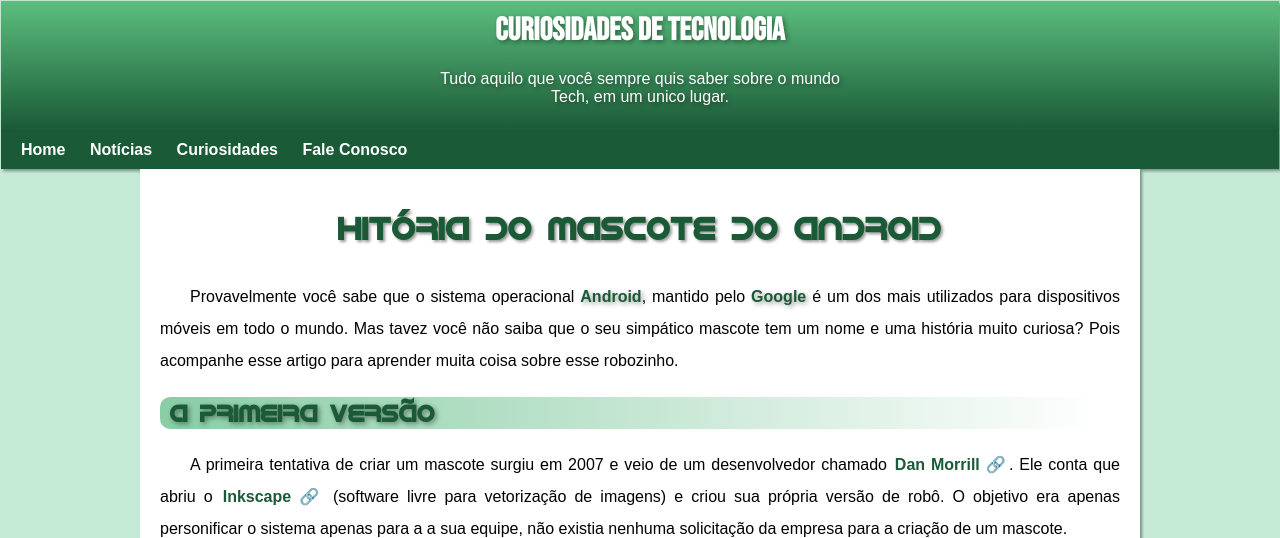
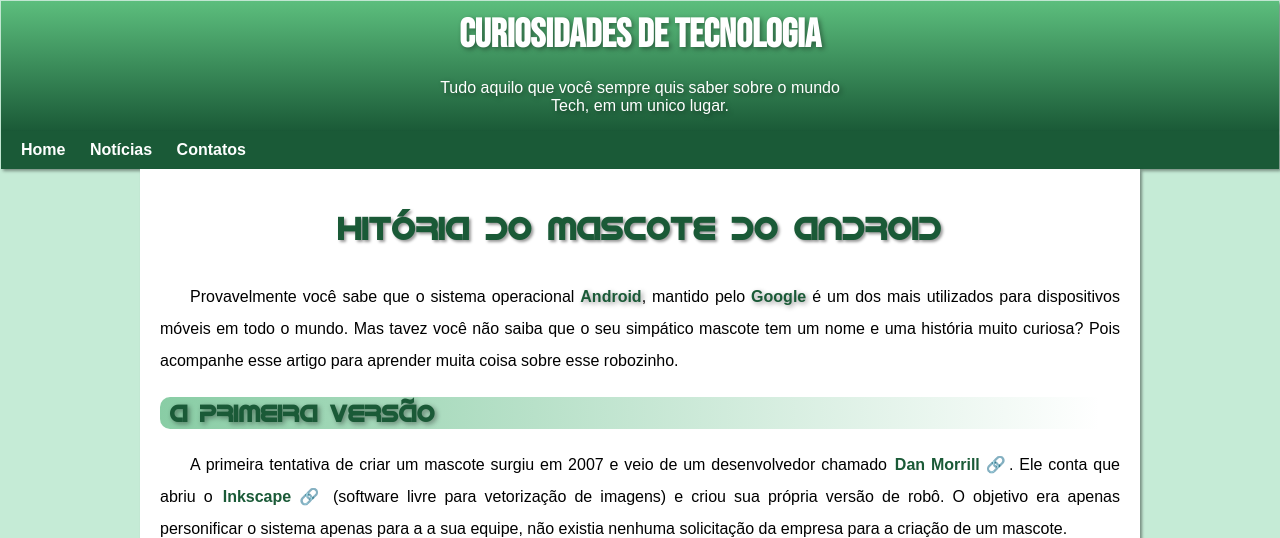
Before and after one commit to 1F1rst/html, a plain HTML site: page android-v1/android.html in a window 1280 px wide. Shown: the top 538 px of the page. Drawn offline with Linux system fonts and the light colour scheme.

Commit message:
innitial.commit

```diff
--- a/android-v1/android.html
+++ b/android-v1/android.html
@@ -16,8 +16,7 @@
         <nav>
             <a href="#">Home</a>
             <a href="#">Notícias</a>
-            <a href="#">Curiosidades</a>
-            <a href="#">Fale Conosco</a>
+            <a href="#">Contatos</a>
         </nav>
     <main>
         <article>
--- a/android-v1/style/style.css
+++ b/android-v1/style/style.css
@@ -16,6 +16,9 @@
     --font-android: 'Android', cursive;
     --box-shadow-padrao-texto: 2px 2px 5px rgba(0, 0, 0, 0.400);
     --simbolo-link-externo: "\00a0\1F517";
+
+    --seta-direita: "\27A1";
+    --seta-esquerda: "\2B05";
 }
 
 *{
@@ -48,7 +51,7 @@ header>h1{
     font-family:'Bebas Neue', cursive ;
     text-align: center;
     padding:0px ;
-    font-size: 2em;
+    font-size: 2.5em;
     text-shadow: var(--box-shadow-padrao-texto);
 }
 
@@ -83,6 +86,14 @@ nav a:link, nav > a:visited {
 nav a:hover{
     background-color: var(--cor2);
     color: var(--cor3) ;
+}
+
+nav a:hover::after{
+    content: var(--seta-esquerda);
+}
+
+nav  a:hover::before{
+    content: var(--seta-direita);
 }
 
 main{
```
